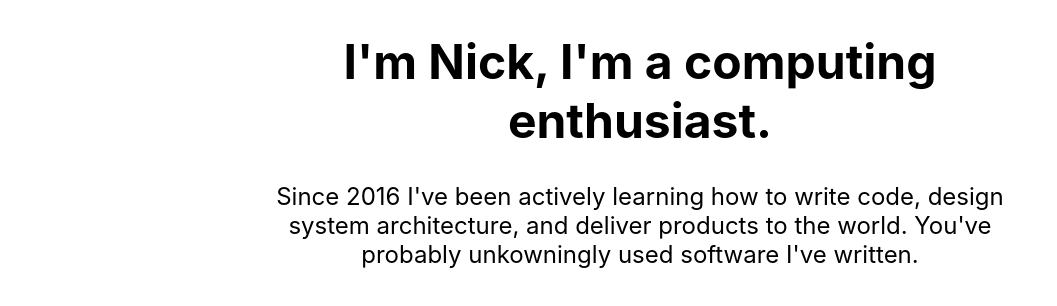
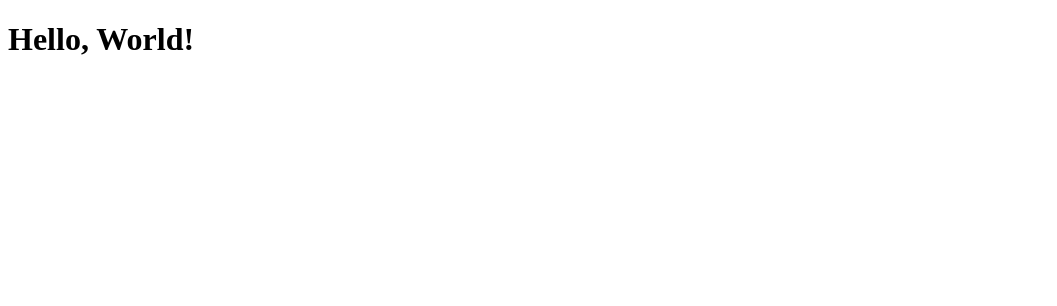
Before and after one commit to nickmcostello/nickcostello.dev, a Next.js app: page / in a window 1280 px wide. Shown: the top 306 px of the page, without its empty margins (0-1057 px from the left). Built offline with nearby package versions, Linux system fonts and the light colour scheme.

Commit message:
Replace content with Nextra

```diff
--- a/css/Home.module.css
+++ /dev/null
@@ -1,15 +0,0 @@
-.main {
-    font-family: 'Inter', sans-serif;
-    margin: 0 auto;
-    max-width: 60%;
-    text-align: center;
-    width: 864px;
-}
-
-.hero {
-    font-size: 3rem;
-}
-
-.subtitle {
-    font-size: 1.5rem;
-}
--- /dev/null
+++ b/next.config.js
@@ -0,0 +1,6 @@
+const withNextra = require("nextra")({
+  theme: "nextra-theme-docs",
+  themeConfig: "./theme.config.jsx",
+});
+
+module.exports = withNextra();
--- a/package.json
+++ b/package.json
@@ -21,7 +21,9 @@
   },
   "homepage": "https://github.com/nickmcostello/nickcostello.dev#readme",
   "dependencies": {
-    "next": "^13.0.7",
+    "next": "^13.1.4",
+    "nextra": "^2.2.12",
+    "nextra-theme-docs": "^2.2.12",
     "react": "^18.2.0",
     "react-dom": "^18.2.0"
   }
--- a/pages/_app.js
+++ /dev/null
@@ -1,3 +0,0 @@
-export default function App({ Component, pageProps }) {
-    return <Component {...pageProps} />
-}
--- a/pages/index.js
+++ /dev/null
@@ -1,15 +0,0 @@
-import styles from '../css/Home.module.css'
-
-function Home() {
-    return (
-        <main className={styles.main}>
-            <h1 className={styles.hero}>I'm Nick, I'm a computing enthusiast.</h1>
-            <p className={styles.subtitle}>Since 2016 I've been actively learning how to write code, design system architecture, and
-                deliver
-                products to the world. You've probably unkowningly used software
-                I've written.</p>
-        </main>
-    )
-}
-
-export default Home
--- /dev/null
+++ b/pages/index.mdx
@@ -0,0 +1 @@
+# Hello, World!
--- /dev/null
+++ b/theme.config.jsx
@@ -0,0 +1,6 @@
+export default {
+  logo: <span>Nick Costello</span>,
+  project: {
+    link: "https://github.com/nickmcostello",
+  },
+};
```
Also changed, not shown: 1 other file (tests, documents, lock files or other folders).
